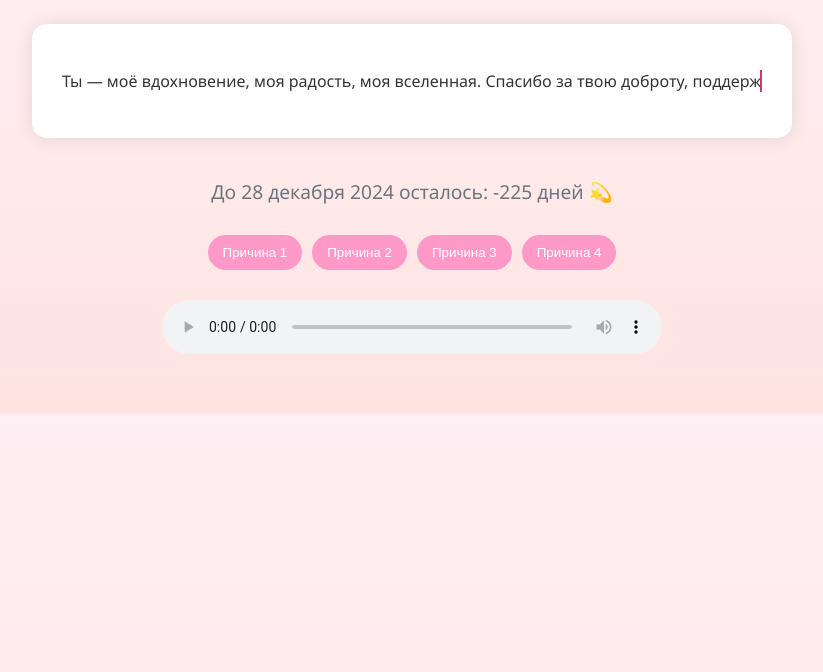
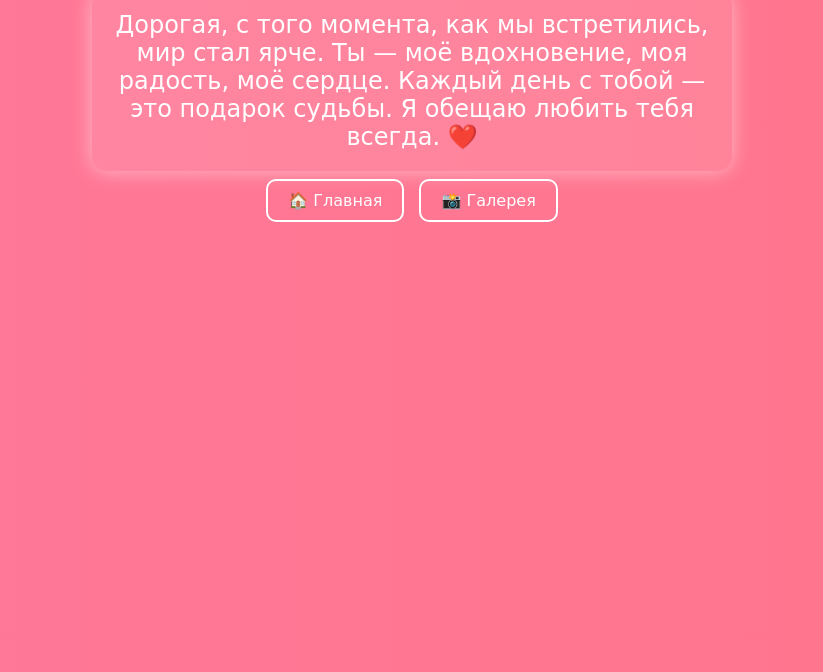
Before and after one commit to Alisher200225bpv/love, a plain HTML site: page letter.html in a window 1280 px wide. Shown: the part 128-800 px from the top of the page, without its empty margins (228-1051 px from the left). Drawn offline with Linux system fonts and the light colour scheme.

Commit message:
Update letter.html

```diff
--- a/letter.html
+++ b/letter.html
@@ -1,147 +1,69 @@
 <!DOCTYPE html>
 <html lang="ru">
 <head>
-  <meta charset="UTF-8" />
-  <title>Письмо от сердца 💌</title>
+<meta charset="UTF-8">
+<meta name="viewport" content="width=device-width, initial-scale=1.0">
+<title>Письмо тебе</title>
 <style>
 body {
     margin: 0;
-      padding: 30px;
-      font-family: 'Segoe UI', sans-serif;
-      background: linear-gradient(to bottom, #fff0f5, #ffe4e1);
-      color: #333;
-      overflow-x: hidden;
+    font-family: 'Dancing Script', cursive;
+    color: white;
+    background: linear-gradient(270deg, #ff758c, #ff7eb3, #ff758c);
+    background-size: 600% 600%;
+    animation: gradientBG 10s ease infinite;
+    text-align: center;
+}
+@keyframes gradientBG {
+    0% { background-position: 0% 50%; }
+    50% { background-position: 100% 50%; }
+    100% { background-position: 0% 50%; }
 }
 h1 {
-      text-align: center;
-      font-size: 2.5em;
-      color: #d6336c;
-      animation: pulse 2s infinite;
+    font-size: 3rem;
+    margin-top: 30px;
 }
 .letter {
-      max-width: 700px;
-      margin: 40px auto;
-      padding: 30px;
-      background: white;
+    max-width: 600px;
+    margin: auto;
+    padding: 20px;
+    background: rgba(255,255,255,0.1);
     border-radius: 15px;
-      box-shadow: 0 0 20px rgba(0,0,0,0.1);
-      animation: unfold 1.5s ease-out;
+    box-shadow: 0 0 20px rgba(255,255,255,0.5);
+    font-size: 1.5rem;
 }
-    @keyframes unfold {
-      0% { transform: scaleY(0); opacity: 0; }
-      100% { transform: scaleY(1); opacity: 1; }
+nav {
+    margin-top: 20px;
 }
-    .typewriter {
-      overflow: hidden;
-      border-right: .15em solid #d6336c;
-      white-space: nowrap;
-      animation: typing 4s steps(40, end), blink-caret .75s step-end infinite;
+nav a {
+    text-decoration: none;
+    color: white;
+    padding: 10px 20px;
+    border: 2px solid white;
+    border-radius: 10px;
+    margin: 5px;
+    transition: 0.3s;
 }
-    @keyframes typing {
-      from { width: 0 }
-      to { width: 100% }
-    }
-    @keyframes blink-caret {
-      from, to { border-color: transparent }
-      50% { border-color: #d6336c }
-    }
-    .countdown {
-      text-align: center;
-      font-size: 1.2em;
-      margin-top: 20px;
-      color: #6c757d;
-    }
-    .reasons {
-      display: flex;
-      flex-wrap: wrap;
-      justify-content: center;
-      gap: 10px;
-      margin-top: 30px;
-    }
-    .reasons button {
-      padding: 10px 15px;
-      border: none;
-      border-radius: 20px;
-      background-color: #ff99c8;
-      color: white;
-      cursor: pointer;
-      transition: box-shadow 0.3s;
-    }
-    .reasons button:hover {
-      box-shadow: 0 0 10px #ff66a3;
-    }
-    audio {
-      display: block;
-      margin: 30px auto;
-      width: 100%;
-      max-width: 500px;
-    }
-    @media (max-width: 600px) {
-      .letter {
-        padding: 20px;
-        margin: 20px;
-      }
-      h1 {
-        font-size: 2em;
-      }
-    }
-    .petal {
-      position: fixed;
-      top: -50px;
-      width: 20px;
-      height: 20px;
-      background: url('petal.png') no-repeat center;
-      background-size: contain;
-      animation: fall linear infinite;
-      pointer-events: none;
-    }
-    @keyframes fall {
-      to {
-        transform: translateY(100vh) rotate(360deg);
-      }
+nav a:hover {
+    background-color: white;
+    color: #ff758c;
 }
 </style>
 </head>
 <body>
-  <h1>Письмо от сердца 💌</h1>
-
+<h1>💌 Моё письмо тебе</h1>
 <div class="letter">
-    <p class="typewriter">Ты — моё вдохновение, моя радость, моя вселенная. Спасибо за твою доброту, поддержку и любовь. Я счастлив, что ты рядом 💖</p>
+    Дорогая, с того момента, как мы встретились, мир стал ярче.
+    Ты — моё вдохновение, моя радость, моё сердце.
+    Каждый день с тобой — это подарок судьбы.
+    Я обещаю любить тебя всегда. ❤️
 </div>
-
-  <div class="countdown" id="countdown"></div>
-
-  <div class="reasons">
-    <button onclick="alert('Ты умеешь слушать и понимать 💬')">Причина 1</button>
-    <button onclick="alert('Ты даришь тепло даже в самые холодные дни ❄️')">Причина 2</button>
-    <button onclick="alert('Ты делаешь меня лучше каждый день 🌱')">Причина 3</button>
-    <button onclick="alert('Ты — моё чудо ✨')">Причина 4</button>
-  </div>
-
-  <audio controls>
-    <source src="song.mp3" type="audio/mpeg">
-    Твой браузер не поддерживает аудио.
+<nav>
+    <a href="index.html">🏠 Главная</a>
+    <a href="gallery.html">📸 Галерея</a>
+</nav>
+<audio autoplay loop>
+    <source src="https://www.bensound.com/bensound-music/bensound-romantic.mp3" type="audio/mpeg">
 </audio>
-
-  <script>
-    function updateCountdown() {
-      const target = new Date("2024-12-28T00:00:00");
-      const now = new Date();
-      const diff = target - now;
-      const days = Math.floor(diff / (1000 * 60 * 60 * 24));
-      document.getElementById("countdown").textContent =
-        "До 28 декабря 2024 осталось: " + days + " дней 💫";
-    }
-    updateCountdown();
-
-    // Падающие лепестки
-    for (let i = 0; i < 30; i++) {
-      const petal = document.createElement('div');
-      petal.className = 'petal';
-      petal.style.left = Math.random() * 100 + 'vw';
-      petal.style.animationDuration = (5 + Math.random() * 5) + 's';
-      document.body.appendChild(petal);
-    }
-  </script>
 </body>
 </html>
```
Lines whose indentation alone changed are shown as unchanged.
